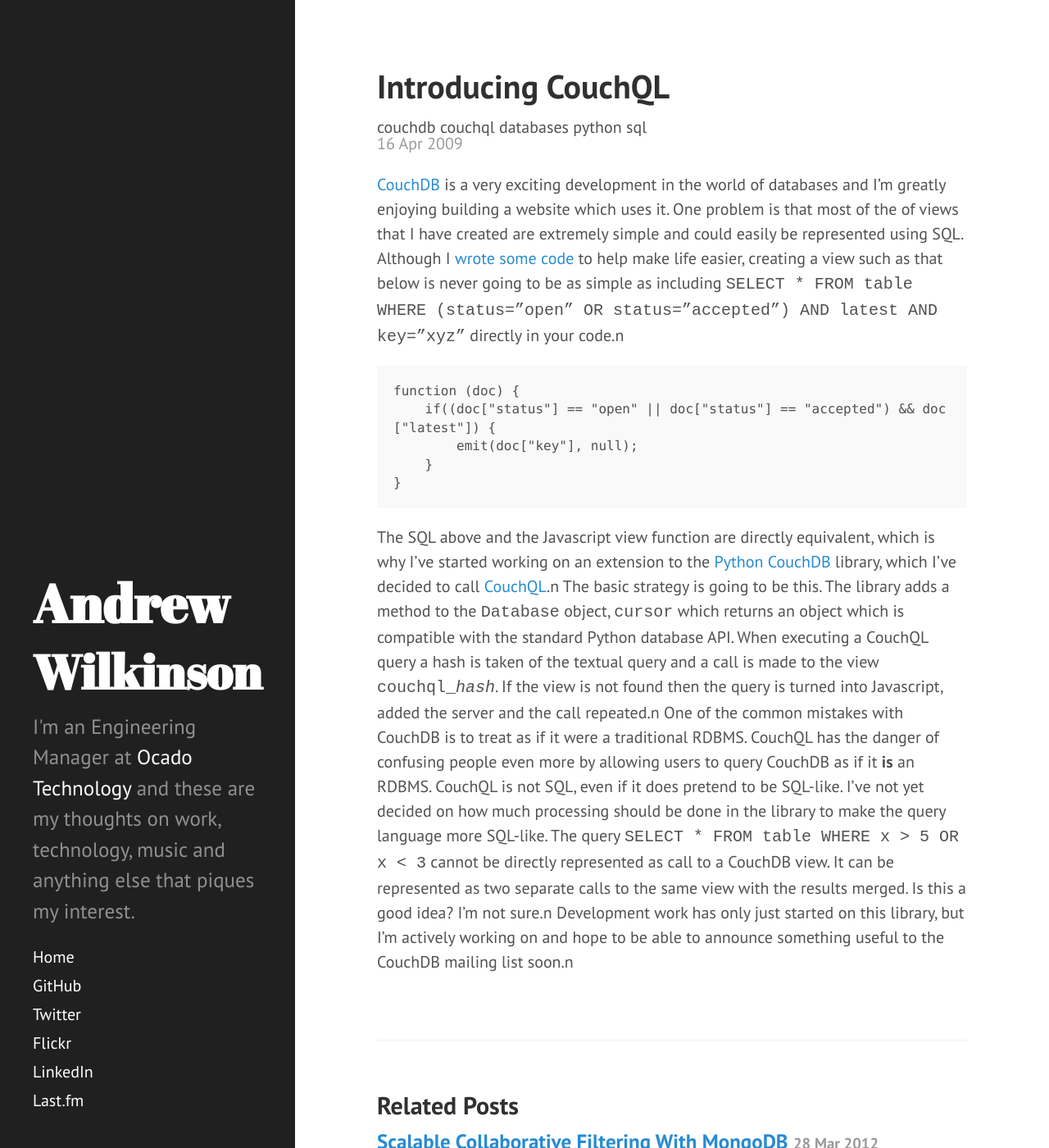
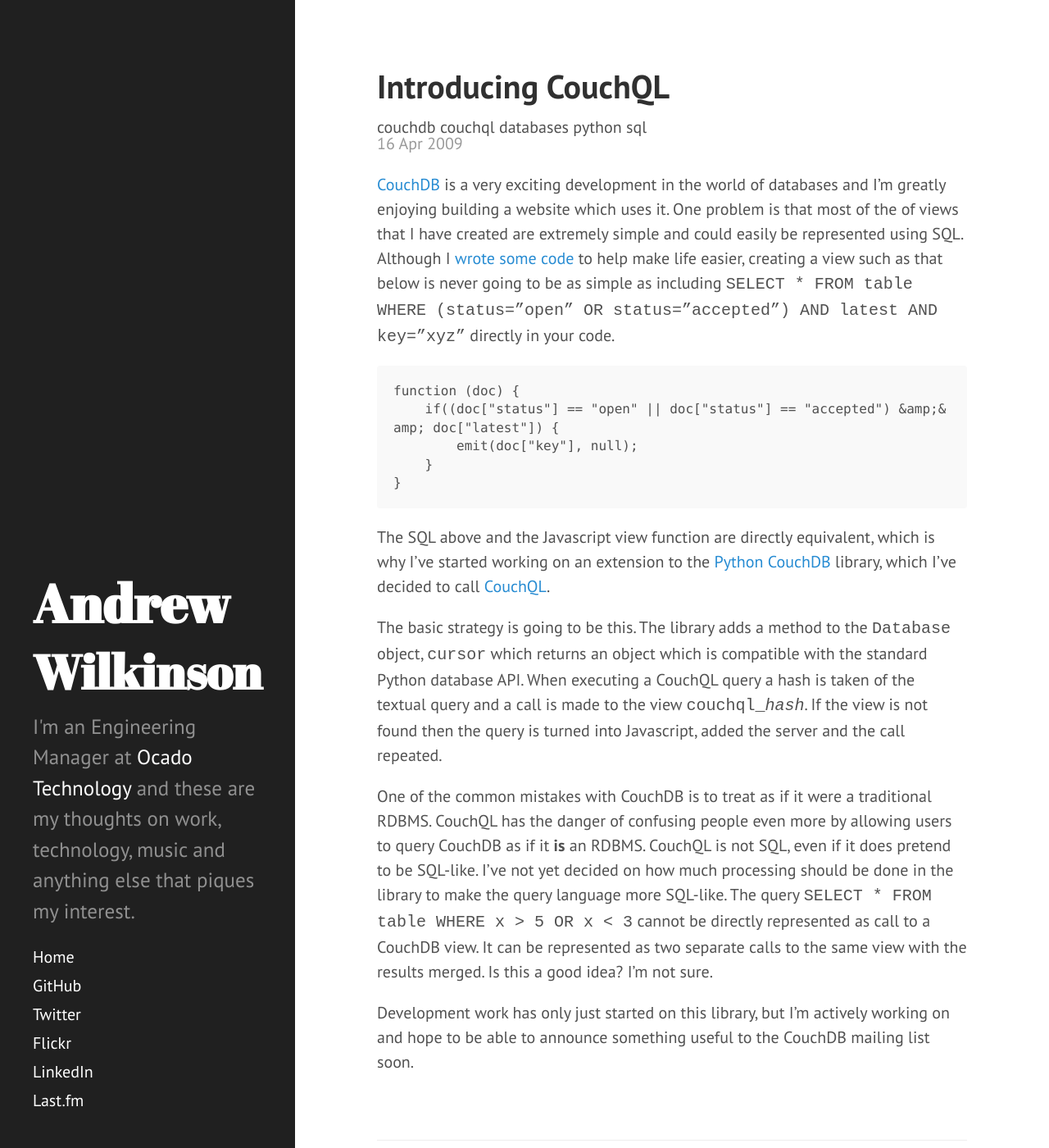
Before and after one commit to andrewjw/site, a Jekyll site: the page built from _posts/2009-04-16-introducing-couchql.md, in a window 1280 px wide and 1400 px high. Shown: the whole window at 82% size. Built offline with Jekyll 4.4.1, drawn with Linux system fonts in a browser that asks for light colours; some of the changed lines change nothing that is shown.

Commit message:
Update 2009-04-16-introducing-couchql.md

```diff
--- a/_posts/2009-04-16-introducing-couchql.md
+++ b/_posts/2009-04-16-introducing-couchql.md
@@ -1,19 +1,18 @@
 ---
 layout: post
 title: Introducing CouchQL
-date: 2009-04-16 12:49:40.000000000 +01:00
+date: 2009-04-16T11:49:40.000Z
 type: post
 parent_id: '0'
 published: true
-password: ''
 status: publish
 categories: []
 tags:
-- couchdb
-- couchql
-- databases
-- python
-- sql
+  - couchdb
+  - couchql
+  - databases
+  - python
+  - sql
 meta:
   _edit_last: '364050'
 author:
@@ -22,17 +21,21 @@
   display_name: Andrew Wilkinson
   first_name: Andrew
   last_name: Wilkinson
-permalink: "/2009/04/16/introducing-couchql/"
+permalink: /2009/04/16/introducing-couchql/
 ---
-<a href="http://couchdb.apache.org/">CouchDB</a> is a very exciting development in the world of databases and I'm greatly enjoying building a website which uses it. One problem is that most of the of views that I have created are extremely simple and could easily be represented using SQL. Although I <a href="http://andrewwilkinson.wordpress.com/2009/03/11/updating-couchdb-views-in-django/">wrote some code</a> to help make life easier, creating a view such as that below is never going to be as simple as including <tt>SELECT * FROM table WHERE (status="open" OR status="accepted") AND latest AND key="xyz"</tt> directly in your code.n
-<pre>
-function (doc) {
-    if((doc["status"] == "open" || doc["status"] == "accepted") &amp;&amp; doc["latest"]) {
-        emit(doc["key"], null);
+<a href="http://couchdb.apache.org/">CouchDB</a> is a very exciting development in the world of databases and I'm greatly enjoying building a website which uses it. One problem is that most of the of views that I have created are extremely simple and could easily be represented using SQL. Although I <a href="https://www.theandrewwilkinson.com/2009/03/11/updating-couchdb-views-in-django/">wrote some code</a> to help make life easier, creating a view such as that below is never going to be as simple as including <tt>SELECT * FROM table WHERE (status="open" OR status="accepted") AND latest AND key="xyz"</tt> directly in your code.
+
+
+    function (doc) {
+        if((doc["status"] == "open" || doc["status"] == "accepted") &amp;&amp; doc["latest"]) {
+            emit(doc["key"], null);
+        }
     }
-}
-</pre>
-The SQL above and the Javascript view function are directly equivalent, which is why I've started working on an extension to the <a href="http://code.google.com/p/couchdb-python/">Python CouchDB</a> library, which I've decided to call <a href="http://code.google.com/p/couchql/">CouchQL</a>.n
-The basic strategy is going to be this. The library adds a method to the <tt>Database</tt> object, <tt>cursor</tt> which returns an object which is compatible with the standard Python database API. When executing a CouchQL query a hash is taken of the textual query and a call is made to the view <tt>couchql_<i>hash</i></tt>. If the view is not found then the query is turned into Javascript, added the server and the call repeated.n
-One of the common mistakes with CouchDB is to treat as if it were a traditional RDBMS. CouchQL has the danger of confusing people even more by allowing users to query CouchDB as if it <b>is</b> an RDBMS. CouchQL is not SQL, even if it does pretend to be SQL-like. I've not yet decided on how much processing should be done in the library to make the query language more SQL-like. The query <tt>SELECT * FROM table WHERE x &gt; 5 OR x &lt; 3</tt> cannot be directly represented as call to a CouchDB view. It can be represented as two separate calls to the same view with the results merged. Is this a good idea? I'm not sure.n
-Development work has only just started on this library, but I'm actively working on and hope to be able to announce something useful to the CouchDB mailing list soon.n
+
+The SQL above and the Javascript view function are directly equivalent, which is why I've started working on an extension to the <a href="http://code.google.com/p/couchdb-python/">Python CouchDB</a> library, which I've decided to call <a href="http://code.google.com/p/couchql/">CouchQL</a>.
+
+The basic strategy is going to be this. The library adds a method to the <tt>Database</tt> object, <tt>cursor</tt> which returns an object which is compatible with the standard Python database API. When executing a CouchQL query a hash is taken of the textual query and a call is made to the view <tt>couchql_<i>hash</i></tt>. If the view is not found then the query is turned into Javascript, added the server and the call repeated.
+
+One of the common mistakes with CouchDB is to treat as if it were a traditional RDBMS. CouchQL has the danger of confusing people even more by allowing users to query CouchDB as if it <b>is</b> an RDBMS. CouchQL is not SQL, even if it does pretend to be SQL-like. I've not yet decided on how much processing should be done in the library to make the query language more SQL-like. The query <tt>SELECT * FROM table WHERE x &gt; 5 OR x &lt; 3</tt> cannot be directly represented as call to a CouchDB view. It can be represented as two separate calls to the same view with the results merged. Is this a good idea? I'm not sure.
+
+Development work has only just started on this library, but I'm actively working on and hope to be able to announce something useful to the CouchDB mailing list soon.
```
